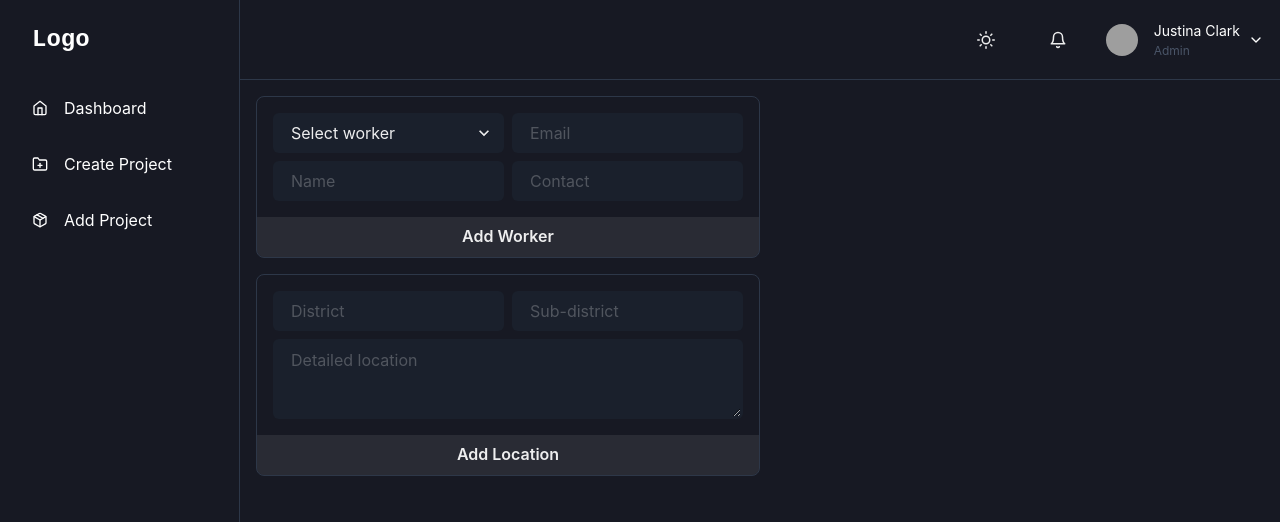
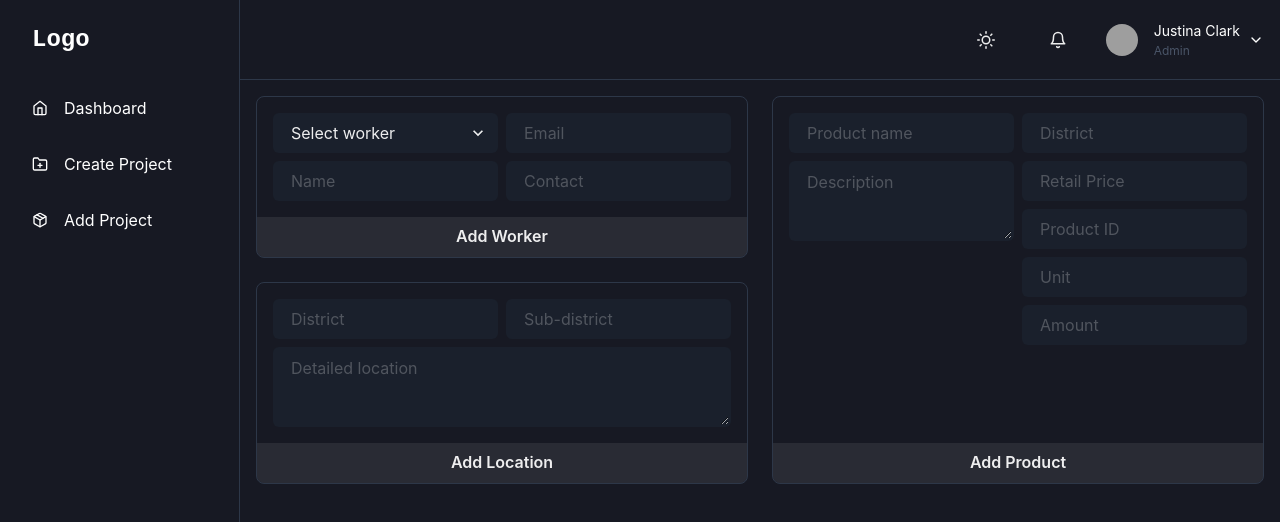
Before and after one commit to leveorxyz/SCM, a Next.js app: page /create in a window 1280 px wide. Shown: the top 522 px of the page. Built offline with nearby package versions, Linux system fonts and the light colour scheme; grey boxes are pictures that could not be loaded.

Commit message:
Add(UI): implement AddProductForm

```diff
--- /dev/null
+++ b/src/components/create-project/AddProductForm.tsx
@@ -0,0 +1,98 @@
+import {
+  Stack,
+  FormControl,
+  FormErrorMessage,
+  Input,
+  Textarea,
+  useColorModeValue,
+  Button,
+  Flex,
+  SimpleGrid,
+} from "@chakra-ui/react";
+
+export default function AddProductForm() {
+  const borderColor = useColorModeValue("gray.300", "gray.700");
+  const inputBgColor = useColorModeValue("gray.50", "gray.800");
+  return (
+    <Flex
+      w="full"
+      direction="column"
+      justify="space-between"
+      border={1}
+      borderColor={borderColor}
+      borderStyle="solid"
+      rounded="lg"
+      overflow="hidden"
+    >
+      <SimpleGrid columns={{ base: 1, md: 2 }} spacing={2} p={4}>
+        <Stack direction="column" spacing={2}>
+          <FormControl>
+            <Input
+              placeholder="Product name"
+              variant="filled"
+              bgColor={inputBgColor}
+            />
+            <FormErrorMessage></FormErrorMessage>
+          </FormControl>
+          <FormControl>
+            <Textarea
+              placeholder="Description"
+              variant="filled"
+              bgColor={inputBgColor}
+              resize="vertical"
+            />
+            <FormErrorMessage></FormErrorMessage>
+          </FormControl>
+        </Stack>
+
+        <Stack direction="column" spacing={2}>
+          <FormControl>
+            <Input
+              placeholder="District"
+              variant="filled"
+              bgColor={inputBgColor}
+            />
+            <FormErrorMessage></FormErrorMessage>
+          </FormControl>
+
+          <FormControl>
+            <Input
+              type="number"
+              placeholder="Retail Price"
+              variant="filled"
+              bgColor={inputBgColor}
+            />
+            <FormErrorMessage></FormErrorMessage>
+          </FormControl>
+
+          <FormControl>
+            <Input
+              placeholder="Product ID"
+              variant="filled"
+              bgColor={inputBgColor}
+            />
+            <FormErrorMessage></FormErrorMessage>
+          </FormControl>
+
+          <FormControl>
+            <Input placeholder="Unit" variant="filled" bgColor={inputBgColor} />
+            <FormErrorMessage></FormErrorMessage>
+          </FormControl>
+
+          <FormControl>
+            <Input
+              placeholder="Amount"
+              variant="filled"
+              bgColor={inputBgColor}
+            />
+            <FormErrorMessage></FormErrorMessage>
+          </FormControl>
+        </Stack>
+      </SimpleGrid>
+
+      <Button w="full" rounded="none" colorScheme="gray" mt={2}>
+        Add Product
+      </Button>
+    </Flex>
+  );
+}
--- a/src/pages/create.tsx
+++ b/src/pages/create.tsx
@@ -2,14 +2,17 @@ import { SimpleGrid, Stack } from "@chakra-ui/react";
 
 import AddWorkerForm from "../components/create-project/AddWorkerForm";
 import AddLocationForm from "../components/create-project/AddLocationForm";
+import AddProductForm from "../components/create-project/AddProductForm";
 
 export default function Create() {
   return (
-    <SimpleGrid as="form" columns={{ base: 1, lg: 2 }}>
-      <Stack direction="column" spacing={4}>
+    <SimpleGrid as="form" columns={{ base: 1, lg: 2 }} gap={6}>
+      <Stack direction="column" spacing={6}>
         <AddWorkerForm />
         <AddLocationForm />
       </Stack>
+
+      <AddProductForm />
     </SimpleGrid>
   );
 }
```
